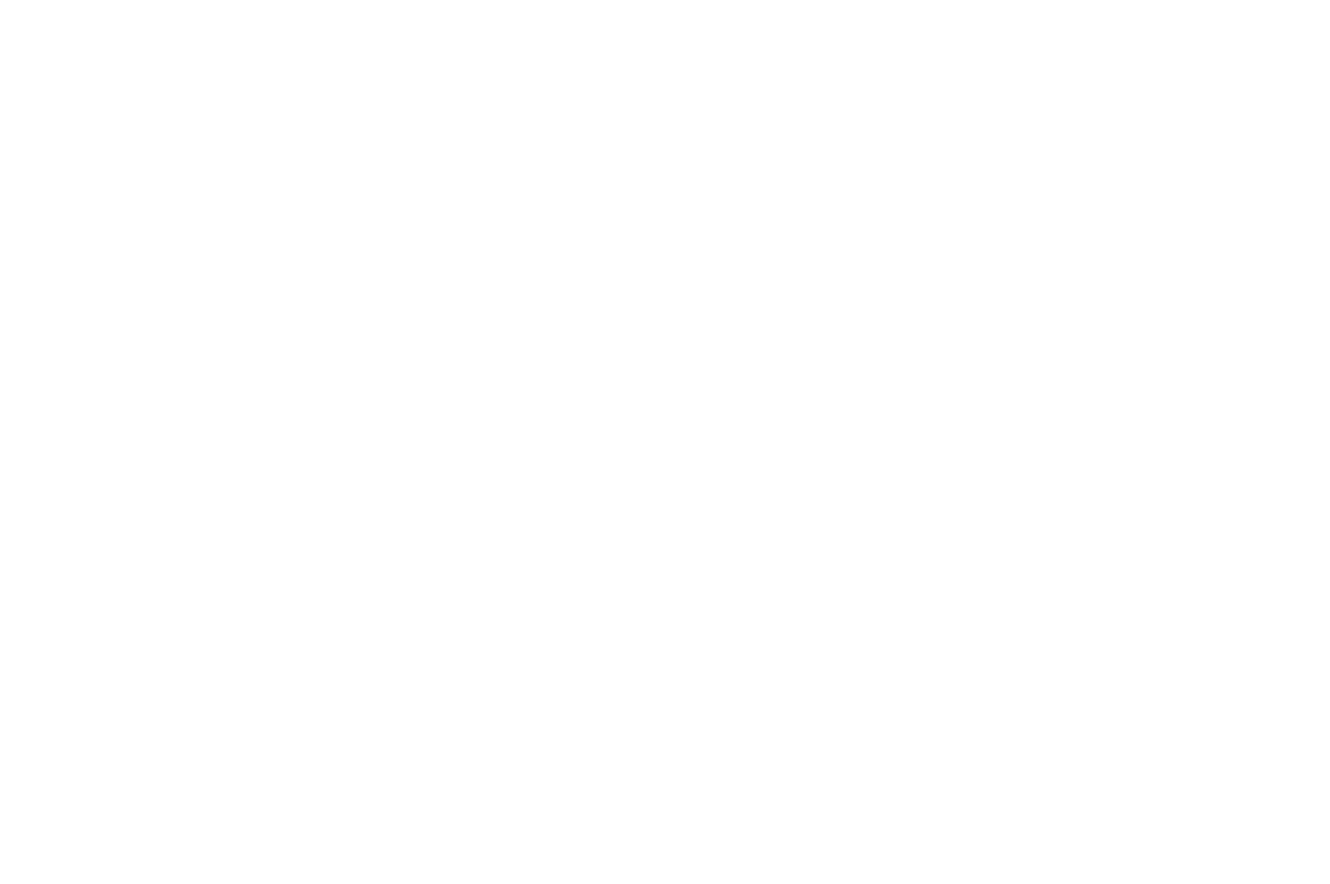
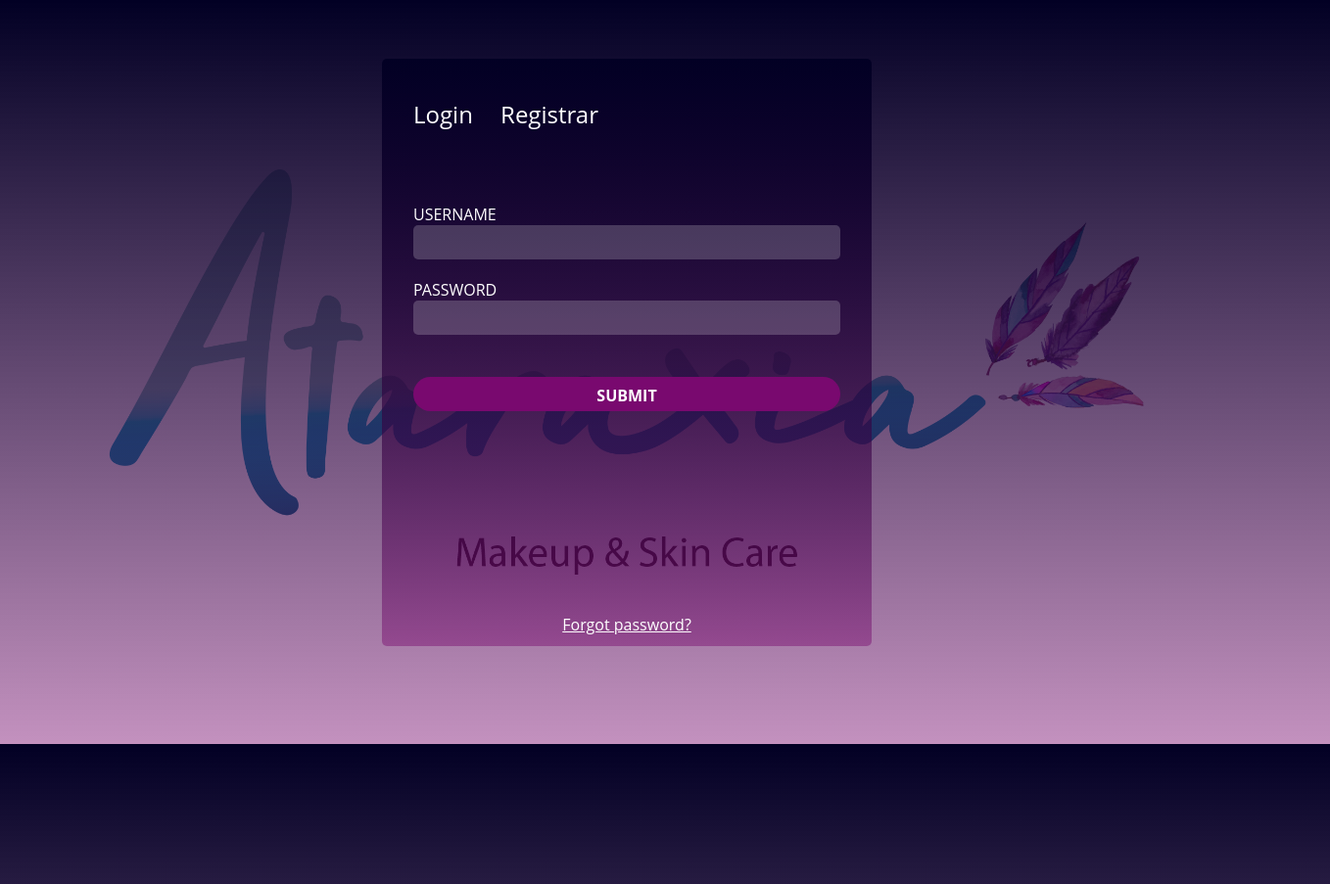
Before and after one commit to javier89/Login-Register-Form-Html-Css-JavaScript, a plain HTML site: page login-register/index.html in a window 1280 px wide. Shown: the whole page at 98% size, 1358 px wide, since content can reach past the window. Before the commit the page ends 800 px from the top, so only its background shows below. Drawn offline with Linux system fonts and the light colour scheme.

Commit message:
Creamos un login con css y javascript

```diff
--- a/login-register/index.html
+++ b/login-register/index.html
@@ -4,9 +4,74 @@
     <meta charset="UTF-8">
     <meta http-equiv="X-UA-Compatible" content="IE=edge">
     <meta name="viewport" content="width=device-width, initial-scale=1.0">
-    <title>Document</title>
+    <title>Login Register Form</title>
+    <link rel="stylesheet" href="main.css">
 </head>
 <body>
+    <div class="container">
+        <div class="login-register">
+            <div class="nav-buttons">
+                <button id="loginBtn">Login</button>
+                <button id="registerBtn">Registrar</button>
+            </div>
+            <div class="form-group">
+                <form action="" id="loginform">
+                    <label for="username">username</label>
+                    <input type="text" id="username">
+                    <label for="password">password</label>
+                    <input type="text" id="password">
+                    <input type="submit" value="Submit" class="submit">
+                </form>
+                <form action="" id="registerform">
+                    <label for="fullname">fullname</label>
+                    <input type="text" id="fullname">
+                    <label for="email">email</label>
+                    <input type="text" id="email">
+                    <label for="password">password</label>
+                    <input type="text" id="password">
+                    <label for="confirmpassword">confirmpassword</label>
+                    <input type="text" id="confirmpassword">
+                    <label for="phone">phone</label>
+                    <input type="text" id="phone">
+                    <input type="submit" value="Submit" class="submit">
+                </form>
+            </div>
+            <div id="forgot">
+                <a href="">Forgot password?</a>
+            </div>
+        </div>
+    </div>
+    <script>
+        var loginBtn = document.getElementById("loginBtn");
+        var registerBtn = document.getElementById("registerBtn");
+        var loginform = document.getElementById("loginform");
+        var registerform = document.getElementById("registerform");
+        var forgot = document.getElementById("forgot");
 
+        registerBtn.onclick = function(){
+            // alert('Regitration button click');
+            registerform.style.left = '0px';
+            registerform.style.opacity = '1',
+            loginform.style.left = '-500px';
+            loginform.style.opacity = '0';
+            forgot.style.left = '-500px';
+            forgot.style.opacity = '0';
+            registerBtn.classList.add('active');
+            loginBtn.classList.remove('active');
+        }
+
+        loginBtn.onclick = function(){
+            // alert('Login button click');
+            loginform.style.left = '0px';
+            loginform.style.opacity = '1'
+            forgot.style.left='0px';
+            forgot.style.opacity = '1';
+            registerform.style= '500px';
+            loginBtn.classList.add('active') ;
+            registerBtn.classList.remove('active');
+            registerform.style.opacity = '0';
+        }
+
+    </script>
 </body>
 </html>
--- a/login-register/main.css
+++ b/login-register/main.css
@@ -0,0 +1,119 @@
+html, body, body *{
+    box-sizing: border-box;
+    font-family: 'Open Sans', sans-serif;
+    margin: 0;
+    padding: 0;
+    color: inherit;
+    background-color: inherit;
+    /* border: 2px solid orange; */
+}
+
+body{
+    background-image: linear-gradient(180deg, rgba(2,0,36,1) 0%, rgba(121,9,111,0.44861694677871145) 100%, rgba(0,212,255,1) 100%), url(image/Logo.png);
+    background-size: cover;
+    background-position: center center;
+}
+
+.container{
+    width: 100%;
+    padding-top: 60px;
+    padding-bottom: 100px;
+    background-image: url(image/Logo.png);
+}
+
+.login-register{
+    height: 600px;
+    width: 500px;
+    margin-left: auto;
+    margin-right: auto;
+    padding: 0 2em;
+    border-radius: 5px;
+    box-shadow: 0px 2px 7px rgba(0,0 0,0.2);
+    /* overflow: hidden; */
+    background: linear-gradient(180deg, rgba(2,0,36,1) 0%, rgba(121,9,111,0.44861694677871145) 100%, rgba(0,212,255,1) 100%);
+    color: #ffffff;
+}
+
+.nav-buttons{
+    width: 100%;
+    height: 100px;
+    padding-top: 40px;
+    opacity: 1;
+    margin-bottom: 3em;
+}
+
+button{
+    font-size: 1.5em;
+    margin-right: 1em;
+    border: 0px;
+    cursor: pointer;
+}
+
+button:focus{
+    outline: 0px;
+}
+
+button.active{
+    padding-bottom: 10px;
+    border-bottom: solid 2px #79096f;
+}
+
+
+#forgot {
+    position: relative;
+    height: 100px;
+    margin-left: auto;
+    margin-right: auto;
+    text-align: center;
+    padding-top: 24px;
+    margin-top: -300px;
+    border-top: solid 1px regba(255, 255, 255, 3);
+}
+
+.form-group input{
+    width: 100%;
+    height: 35px;
+    padding-left: 15px;
+    border: none;
+    border-radius: 5px;
+    margin-bottom: 20px;
+    background: rgba(255, 255, 255, .2);
+}
+
+.form-group label{
+    text-transform: uppercase;
+}
+
+input.submit{
+    font-weight: 700;
+    text-transform: uppercase;
+    font-size: 1em;
+    text-align: center;
+    color:rgba(255, 255, 255, 1);
+    padding: 8px 0px;
+    width: 100%;
+    height: 35px;
+    border: none;
+    border-radius: 20px;
+    margin-top: 23px;
+    background-color: rgba(121, 9, 111, 45) ;
+}
+
+form, #forgot{
+    position: relative;
+    transition: all .5s ease;
+}
+
+#loginBtn, #resgisterBtn{
+    transition: all .5s ease;
+}
+
+form#loginform{
+    left: 500;
+}
+
+form#registerform{
+    left: 500px;
+    top: -230px;
+    opacity: 0;
+}
```
Also changed, not shown: index.html (deleted), login-register/image/Logo.png (added), login-register/image/skincare.jpg (added), main.css (deleted), 3 other files.
